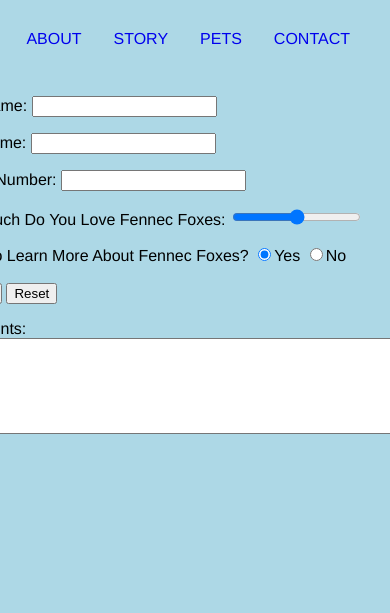
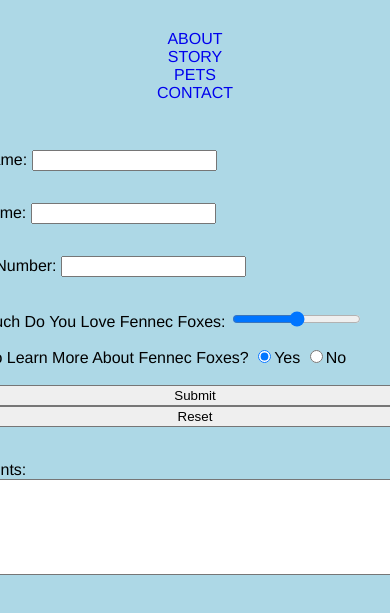
Before and after one commit to Januarybaby91/assignment5, a plain HTML site: page contact.html in a window 390 px wide. Shown: the part 89-702 px from the top of the page. Drawn offline with Linux system fonts and the light colour scheme.

Commit message:
made responsive and added flex to contact form

```diff
--- a/css/styles.css
+++ b/css/styles.css
@@ -30,6 +30,7 @@ header nav ul {
     word-spacing: 2px;
     list-style-type: none;
     padding:1em;
+
 }
 
 header nav ul li a {
@@ -65,12 +66,17 @@ footer ul {
     header,
     main,
     footer,
+    header nav ul,
     form p {
-        flex-direction: column;
+        flex-direction: column; align-items: center
     }
 
-    @media only screen and (max-width: 900px) {
     body {
         background-color: lightblue;
     }
+
 }
+form {display: flex;
+flex-direction: column;
+justify-content: center;
+}
```
